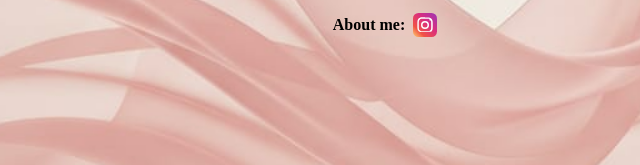
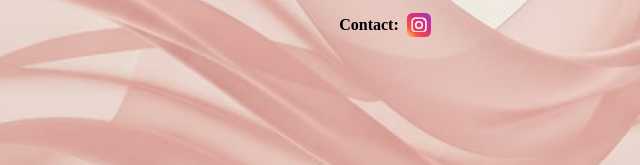
Before and after one commit to eghanvat/justonestone, a plain HTML site: page thestone.html in a window 1280 px wide. Shown: the part 364-529 px from the top of the page, 255-895 px from the left. Drawn offline with Linux system fonts and the light colour scheme.

Commit message:
Update thestone.html

```diff
--- a/thestone.html
+++ b/thestone.html
@@ -20,7 +20,7 @@
 <div style="display: flex; flex-direction: row; align-items: center; justify-content: center; margin-top: 10px;">
 
     <!-- Text styling matching your UI layout -->
-    <p style="margin: 0; padding: 0;">About me: &nbsp;</p>
+    <p style="margin: 0; padding: 0;">Contact: &nbsp;</p>
 
     <!-- Cleaned anchor layout container -->
     <a href="https://instagram.com/avdhut.ribu.vakra" target="_blank" rel="noopener noreferrer" style="display: flex; align-items: center; line-height: 0; text-decoration: none;">
```
